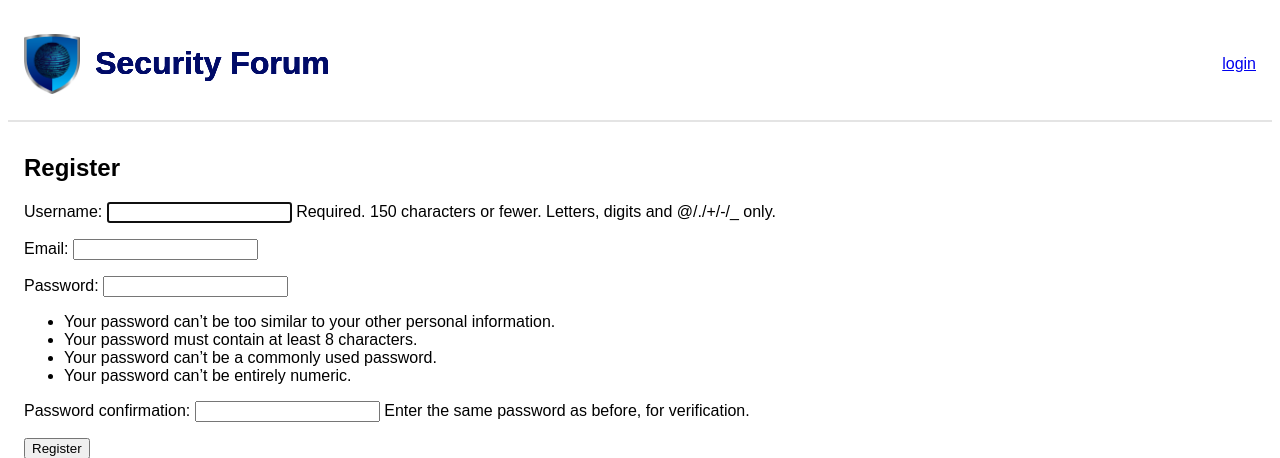
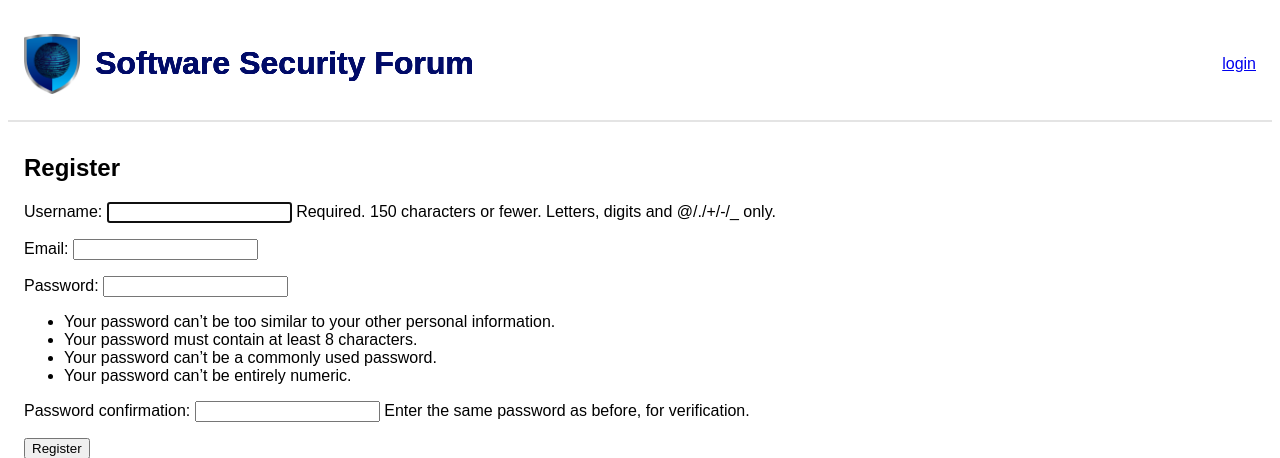
Before and after one commit to lassirissanen/comp-sec-project, a Django app: page /accounts/register/ in a window 1280 px wide. Shown: the top 458 px of the page. Run offline with Django 5.2, Linux system fonts and the light colour scheme; some web fonts are replaced.

Commit message:
Change page header

```diff
--- a/project/securityforum/templates/securityforum/base_generic.html
+++ b/project/securityforum/templates/securityforum/base_generic.html
@@ -14,7 +14,7 @@
     <header id="page-header-container">
       <div id="header-title">
         <img src={% static "securityforum/images/cyber-shield.png" %} alt="Cyber Shield" id="header-image">
-        <h1 id="header-text"><a href={% url "securityforum:home" %}>Security Forum</a></h1>
+        <h1 id="header-text"><a href={% url "securityforum:home" %}>Software Security Forum</a></h1>
       </div>
       <div id="page-header-user">
         {% if not user.is_authenticated  %}
```
